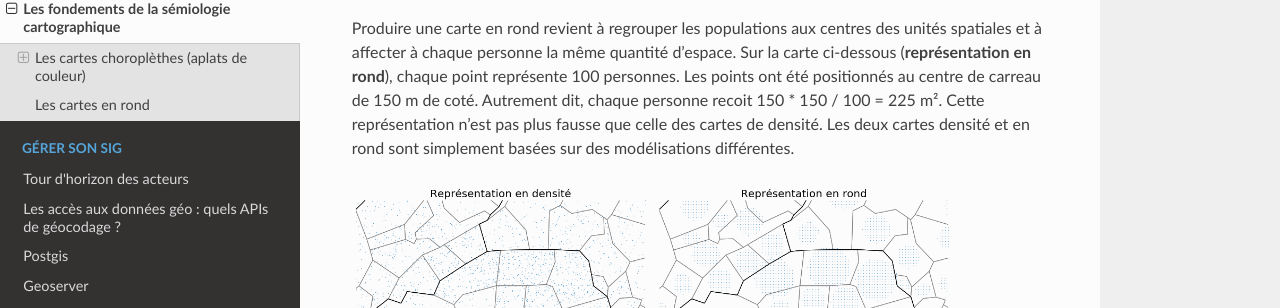
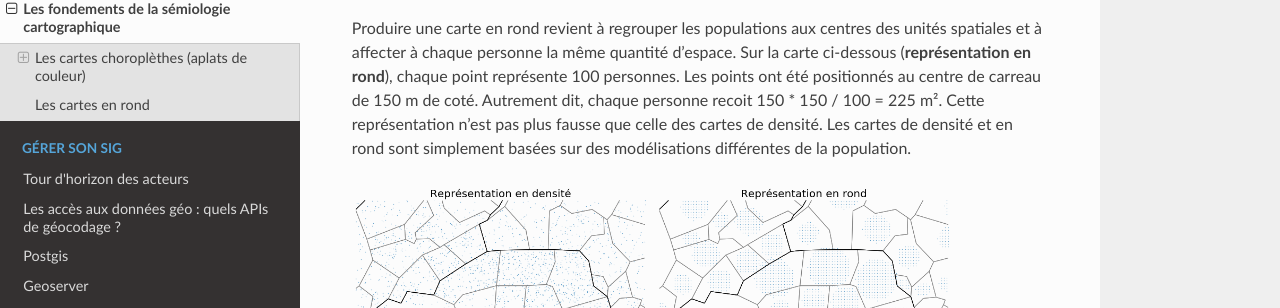
Before and after one commit to JulieDjidji/memocarto, a Sphinx documentation site: the page built from doc/source/semio.rst, in a window 1280 px wide and 900 px high, scrolled down 3627 px. Shown: the part 209-517 px from the top of the window. Built offline with Sphinx 7.4.7 and the Read the Docs theme 2.0.0, drawn with Linux system fonts in a browser that asks for light colours; pages that are not in the unit, such as notebooks, are missing from menus.

Commit message:
Update semio.rst

```diff
--- a/doc/source/semio.rst
+++ b/doc/source/semio.rst
@@ -53,7 +53,7 @@ Une carte en rond est une autre manière de représenter la répartition d'une p
 
    Répartition de la population. Source : RP 2017
 
-Produire une carte en rond revient à regrouper les populations aux centres des unités spatiales et à affecter à chaque personne la même quantité d'espace. Sur la carte ci-dessous (**représentation en rond**), chaque point représente 100 personnes. Les points ont été positionnés au centre de carreau de 150 m  de coté. Autrement dit, chaque personne recoit 150 * 150 / 100 = 225 m². Cette représentation n'est pas plus fausse que celle des cartes de densité. Les deux cartes densité et en rond sont simplement basées sur des modélisations différentes.
+Produire une carte en rond revient à regrouper les populations aux centres des unités spatiales et à affecter à chaque personne la même quantité d'espace. Sur la carte ci-dessous (**représentation en rond**), chaque point représente 100 personnes. Les points ont été positionnés au centre de carreau de 150 m  de coté. Autrement dit, chaque personne recoit 150 * 150 / 100 = 225 m². Cette représentation n'est pas plus fausse que celle des cartes de densité. Les cartes de densité et en rond sont simplement basées sur des modélisations différentes de la population.
 
 
 
```
